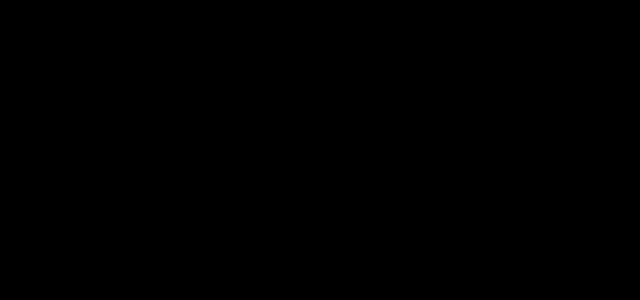
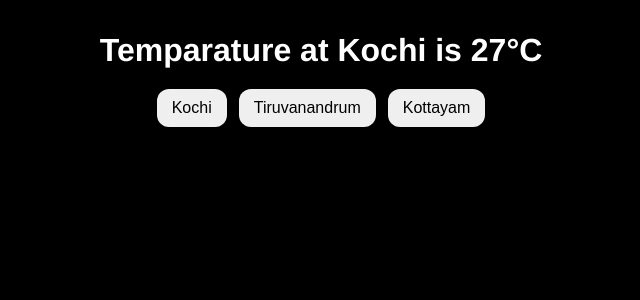
Before and after one commit to ajmalfaris11/entri-weather-app, a React (Vite) app: page / in a window 1280 px wide. Shown: the top 300 px of the page, without its empty margins (319-959 px from the left). Built offline with nearby package versions, Linux system fonts and the light colour scheme.

Commit message:
the begining design created and created 3 choise buttons , and functioned fo changing the city name with use of useeffect hook

```diff
--- a/src/App.css
+++ b/src/App.css
@@ -0,0 +1,27 @@
+
+#root {
+  max-width: 1280px;
+  margin: 0 auto;
+  padding: 2rem;
+  text-align: center;
+  height: 100vh;
+
+}
+
+.suggestions {
+  gap: 12px;
+  display: flex;
+  justify-content: center;
+  margin-top: 20px;
+}
+button {
+  padding: 10px 15px;
+  border-radius: 12px;
+  border: none;
+  font-size: medium;
+  transition: 0.5s ease-in-out;
+}
+
+button:hover {
+  scale: 1.1;
+}
--- a/src/App.jsx
+++ b/src/App.jsx
@@ -1,10 +1,23 @@
+import { useState } from 'react'
 import './App.css'
 
 function App() {
+  const [city, setCity] = useState("Kochi");
+
+  function changeCity(selectedCity){
+    setCity(selectedCity.target.dataset.city)
+    console.log(city);
+  }
+
 
   return (
     <>
-
+     <h1>Temparature at {city} is 27&deg;C</h1>
+     <div className='suggestions'>
+      <button onClick={() => changeCity("Kochi")}>Kochi</button>
+      <button onClick={() => changeCity("Tiruvanandrum")}>Tiruvanandrum</button>
+      <button onClick={() => changeCity("Kottayam")}>Kottayam</button>
+     </div>
     </>
   )
 }
```
